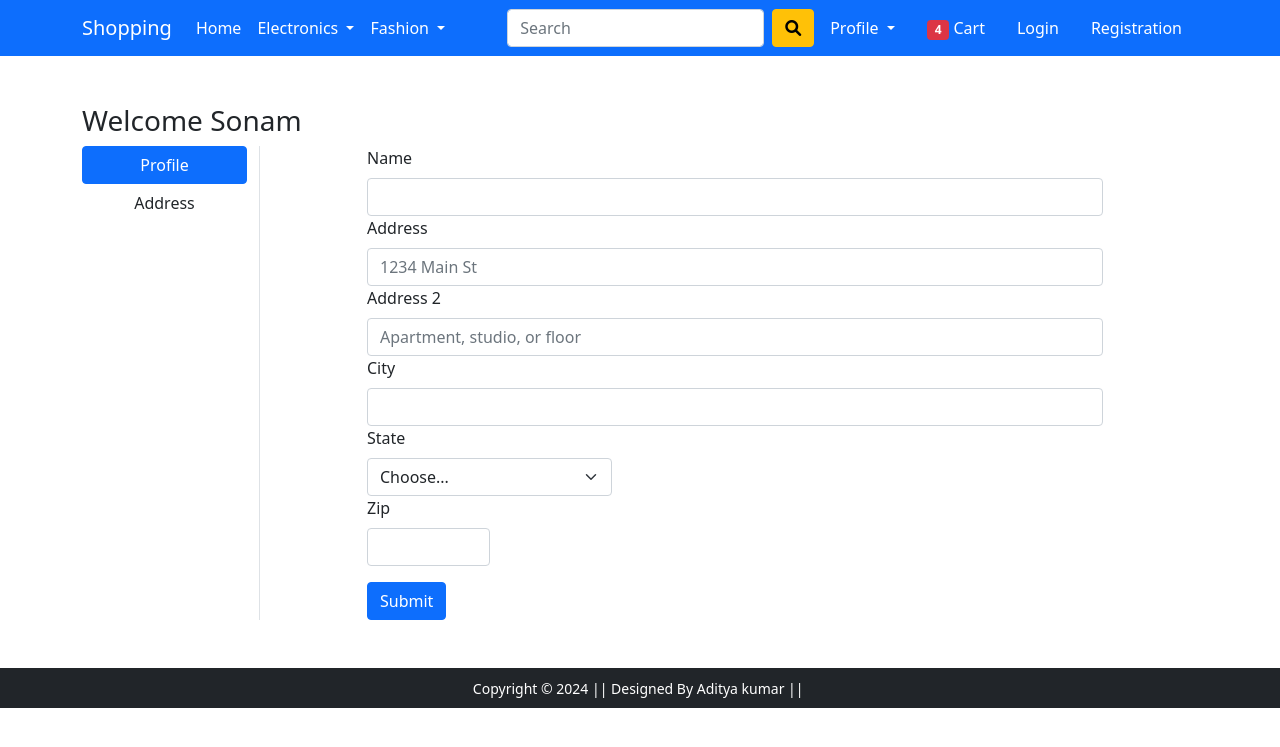
After one commit to adityakrsahu/ecommerce_project, a Django app: template shopping/app/templates/app/profile.html in a window 1280 px wide. The commit adds this page. Shown: the top 747 px of the page. Run offline with Django 5.2, Linux system fonts and the light colour scheme; the template is opened without the code that fills it, so the values that code supplies are empty; some libraries are stand-ins or nearby versions.

Commit message:
html add

```diff
--- a/shopping/app/templates/app/base.html
+++ b/shopping/app/templates/app/base.html
@@ -39,7 +39,7 @@
                Electronics
              </a>
              <ul class="dropdown-menu" aria-labelledby="electronicsDropdown">
-               <li><a class="dropdown-item" href="">Mobile</a></li>
+               <li><a class="dropdown-item" href="{% url 'mobile' %}">Mobile</a></li>
                <li><a class="dropdown-item" href="#">Laptop</a></li>
              </ul>
            </li>
--- /dev/null
+++ b/shopping/app/templates/app/profile.html
@@ -0,0 +1,51 @@
+{% extends 'app/base.html' %}
+{% load static %}
+{% block title %}Profile{% endblock title %}
+{% block main-content %}
+<div class="container my-5">
+ <div class="row">
+  <h3>Welcome Sonam</h3>
+  <div class="col-sm-2 border-end">
+   <ul class="list-unstyled">
+    <li class="d-grid"><a href="{% url 'profile' %}" class="btn btn-primary">Profile</a></li>
+    <li class="d-grid"><a href="{% url 'address' %}" class="btn">Address</a></li>
+   </ul>
+  </div>
+  <div class="col-sm-8 offset-sm-1">
+   <form action="" method="post">
+    {% csrf_token %}
+    <div class="col-12">
+      <label for="inputName" class="form-label">Name</label>
+      <input type="text" class="form-control" id="inputEmail">
+    </div>
+    <div class="col-12">
+      <label for="inputAddress" class="form-label">Address</label>
+      <input type="text" class="form-control" id="inputAddress" placeholder="1234 Main St">
+    </div>
+    <div class="col-12">
+      <label for="inputAddress2" class="form-label">Address 2</label>
+      <input type="text" class="form-control" id="inputAddress2" placeholder="Apartment, studio, or floor">
+    </div>
+    <div class="col-12">
+      <label for="inputCity" class="form-label">City</label>
+      <input type="text" class="form-control" id="inputCity">
+    </div>
+    <div class="col-md-4">
+      <label for="inputState" class="form-label">State</label>
+      <select id="inputState" class="form-select">
+        <option selected>Choose...</option>
+        <option>...</option>
+      </select>
+    </div>
+    <div class="col-md-2">
+      <label for="inputZip" class="form-label">Zip</label>
+      <input type="text" class="form-control" id="inputZip">
+    </div>
+    <div class="col-12 mt-3">
+      <button type="submit" class="btn btn-primary">Submit</button>
+    </div>
+   </form>
+  </div>
+ </div>
+</div>
+{% endblock main-content %}
--- a/shopping/app/urls.py
+++ b/shopping/app/urls.py
@@ -2,5 +2,7 @@ from django.urls import path
 from .views import *
 
 urlpatterns = [
-    path("",home,name='home')
+    path("",home,name='home'),
+    path('mobile/',mobile, name='mobile'),
+
 ]
--- a/shopping/app/views.py
+++ b/shopping/app/views.py
@@ -4,3 +4,6 @@ from django.shortcuts import render
 
 def home(request):
     return render (request, 'app/home.html')
+
+def mobile(request):
+ return render(request, 'app/mobile.html')
```
Also changed, not shown: shopping/app/templates/app/mobile.html (added, +15 -0 lines).
